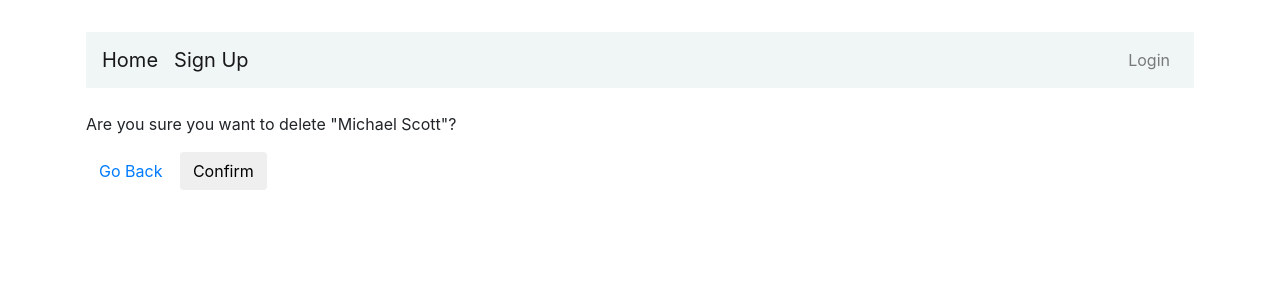
After one commit to AkshaySRajguru/vaccinationportal, a Django app: page /delete-details/1/ in a window 1280 px wide. The commit adds this page. Shown: the top 300 px of the page. Run offline with Django 3.2, Linux system fonts and the light colour scheme; data comes from the database, SQL or seed files in the repository; both versions use the stored data as it was after the commit; some libraries are stand-ins or nearby versions.

Commit message:
added delete-details logic

```diff
--- a/portal/templates/dashboard.html
+++ b/portal/templates/dashboard.html
@@ -68,7 +68,7 @@
       </div>
     </div>
             <td><a href="{%  url 'update-details' i.id %}">Edit</a></td>
-            <td><a href="#">Delete</a></td>
+            <td><a href="{%  url 'delete-details' i.id %}">Delete</a></td>
         </tr>
         {% endfor %}
       </tbody>
--- /dev/null
+++ b/portal/templates/delete_template.html
@@ -0,0 +1,25 @@
+{% extends 'base.html' %}
+
+{% block content %}
+
+
+<!-- Main Section -->
+<main class="formPage my-xl">
+    <div class="content-box">
+        <div class="formWrapper">
+
+            <br>
+
+            <form class="form" action="" method="POST">
+                {% csrf_token %}
+                <p>Are you sure you want to delete "{{object}}"?</p>
+
+                <a class="btn btn--sub btn--lg  my-md" href="{%  url 'dashboard' %}">Go Back</a>
+
+                <input class="btn btn--sub btn--lg  my-md" type="submit" value="Confirm" />
+            </form>
+        </div>
+    </div>
+</main>
+
+{% endblock %}
--- a/portal/views.py
+++ b/portal/views.py
@@ -55,3 +55,17 @@ def update_view(request, pk):
     context['person_object'] = form
 
     return render(request, 'add-vaccine-details.html', context)
+
+
+def delete_view(request, pk):
+    # dictionary for initial data with
+    # field names as keys
+    context = {}
+    # fetch the object related to passed id
+    obj = get_object_or_404(Person, id=pk)
+    if request.method == 'POST':
+        obj.delete()
+        return redirect('dashboard')
+
+    context['object'] = obj
+    return render(request, 'delete_template.html', context)
--- a/vaccinationportal/urls.py
+++ b/vaccinationportal/urls.py
@@ -25,4 +25,5 @@ urlpatterns = [
     path('dashboard/', views.dashboard, name='dashboard'),
     path('add-person/', views.add_vaccine_details, name='add_vaccine_details'),
     path('update-details/<str:pk>/', views.update_view, name='update-details'),
+    path('delete-details/<str:pk>/', views.delete_view, name='delete-details'),
 ]
```
Also changed, not shown: db.sqlite3.
